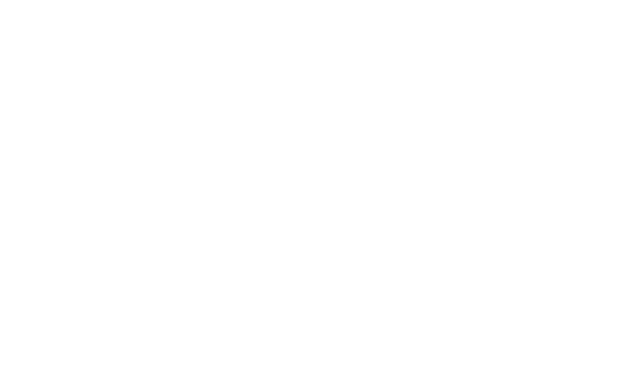
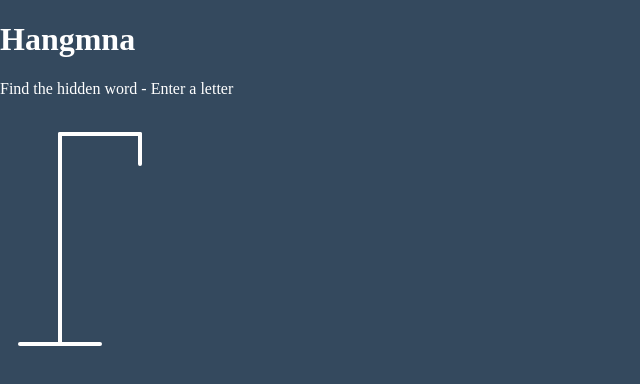
Before and after one commit to emines0/hangman-game, a plain HTML site: page index.html in a window 1280 px wide. Shown: the whole page, without its empty margins (0-640 px from the left). Drawn offline with Linux system fonts and the light colour scheme.

Commit message:
creating rod and sticker man with svg

```diff
--- a/index.html
+++ b/index.html
@@ -8,6 +8,31 @@
     <link rel="stylesheet" href="style.css">
 </head>
 <body>
+    <h1>Hangmna</h1>
+    <p>Find the hidden word - Enter a letter</p>
+    <div class="game-container">
+        <svg height="250" width="200" class="figure-container">
+            <!-- Rod -->
+            <line x1="60" y1="20" x2="140" y2="20" />
+            <line x1="140" y1="20" x2="140" y2="50" />
+            <line x1="60" y1="20" x2="60" y2="230" />
+            <line x1="20" y1="230" x2="100" y2="230" />
+
+            <!-- Head -->
+            <circle cx="140" cy="70" r="20"  class="figure-part" />
+
+            <!-- Body -->
+            <line x1="140" y1="90" x2="140" y2="150" class="figure-part" />
+
+            <!-- Arms -->
+            <line x1="140" y1="120" x2="120" y2="100" class="figure-part" />
+            <line x1="140" y1="120" x2="160" y2="100" class="figure-part" />
+
+            <!-- Legs -->
+            <line x1="140" y1="150" x2="120" y2="180" class="figure-part"/>
+            <line x1="140" y1="150" x2="160" y2="180" class="figure-part"/>
+        </svg>
+    </div>
     <!-- Script -->
     <script src="script.js"></script>
 </body>
--- a/style.css
+++ b/style.css
@@ -4,6 +4,19 @@
 }
 
 body {
+  background-color: #34495e;
+  color: #fff;
   margin: 0;
   min-height: 100vh;
 }
+
+.figure-container {
+  fill: transparent;
+  stroke: #fff;
+  stroke-width: 4px;
+  stroke-linecap: round;
+}
+
+.figure-part {
+  display: none;
+}
```
Also changed, not shown: 1 other file.
